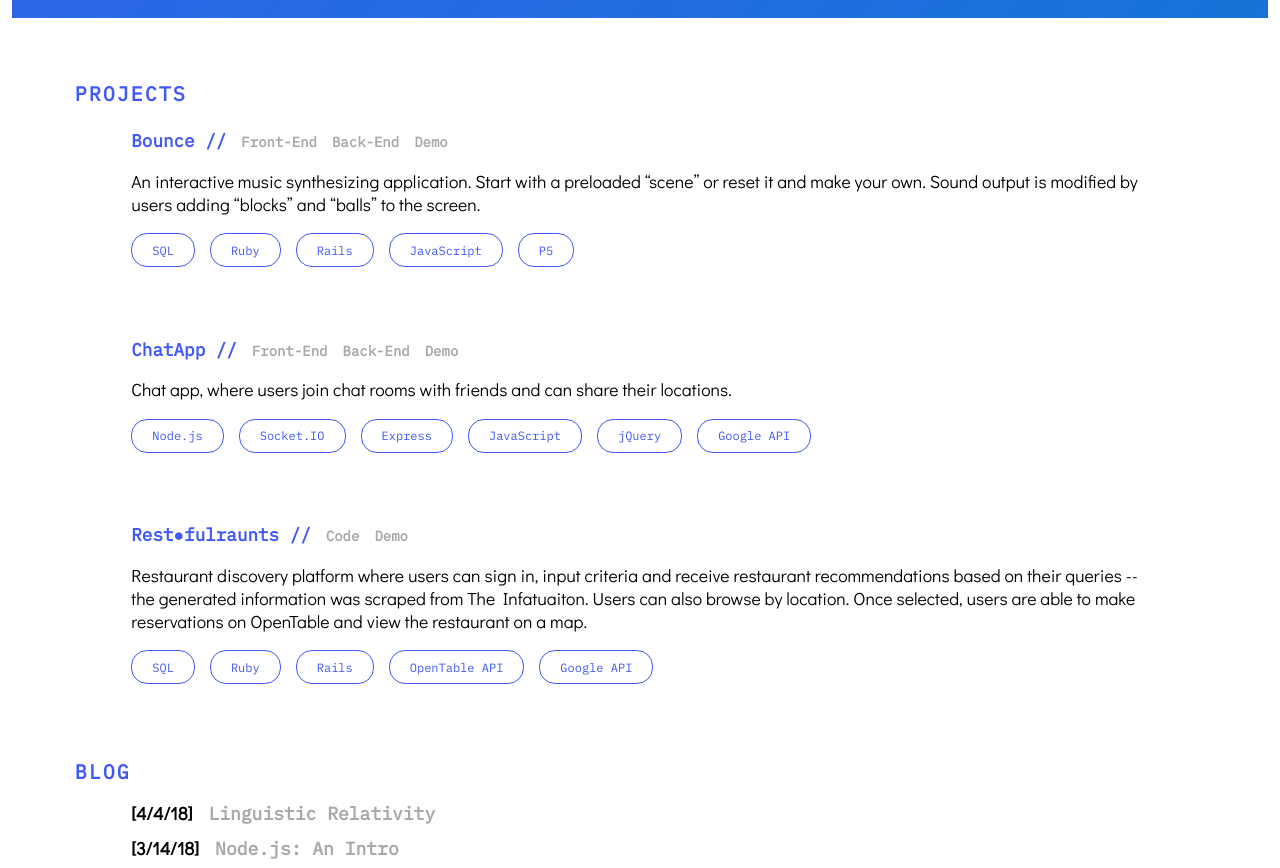
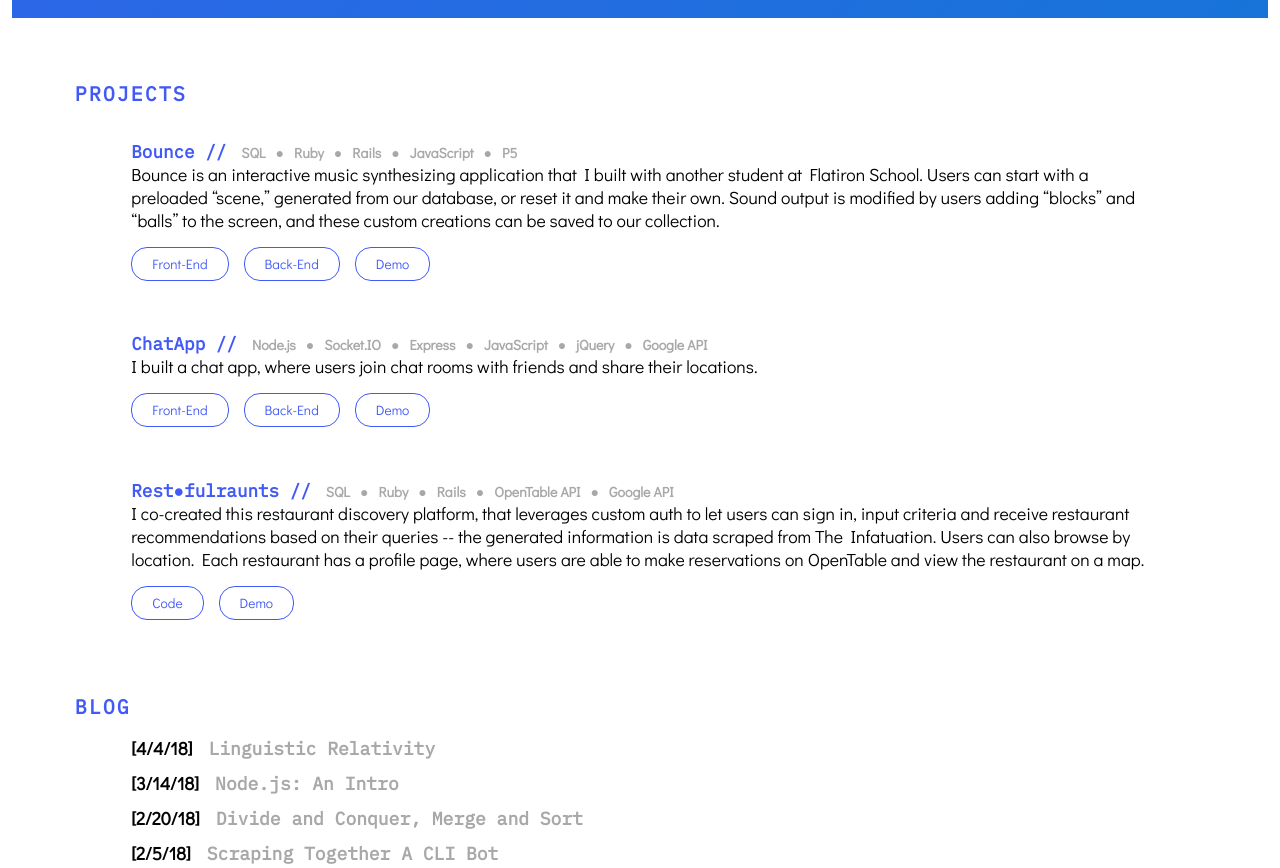
Before and after one commit to brookescarlett/brookescarlett.github.io, a website: page index.html in a window 1280 px wide. Shown: the part 760-1628 px from the top of the page. Drawn offline with Linux system fonts and the light colour scheme.

Commit message:
makes more sense

```diff
--- a/index.html
+++ b/index.html
@@ -34,42 +34,76 @@
     <h2>Projects</h2>
       <div class="projects">
         <div class="project-container" id="p1">
-          <span class="project-header"><div class="title">Bounce //</div><div><a href="https://github.com/brookescarlett/bounce-frontend" target="_blank">Front-End</a></div><div><a href="https://github.com/brookescarlett/bounce-backend" target="_blank">Back-End</a></div><div><a href="http://bounce-123.s3-website-us-east-1.amazonaws.com/" target="_blank">Demo</a></div></span>
-          <p class="description">An interactive music synthesizing application. Start with a preloaded “scene” or reset it and make your own. Sound output is modified by users adding “blocks” and “balls” to the screen.</p>
+          <span class="project-header"><div class="title">Bounce //</div>
+            <div class="frameworks">
+            <p>SQL</p>
+            <p>●</p>
+            <p>Ruby</p>
+            <p>●</p>
+            <p>Rails</p>
+            <p>●</p>
+            <p>JavaScript</p>
+            <p>●</p>
+            <p>P5 </p>
+            </div>
+          </span>
+          <p class="description">Bounce is an interactive music synthesizing application that I built with another student at Flatiron School. Users can start with a preloaded “scene,” generated from our database, or reset it and make their own. Sound output is modified by users adding “blocks” and “balls” to the screen, and these custom creations can be saved to our collection.</p>
           <div class="softwares">
-            <div>SQL</div>
-            <div>Ruby</div>
-            <div>Rails</div>
-            <div>JavaScript</div>
-            <div>P5</div>
+            <div><a href="https://github.com/brookescarlett/bounce-frontend" target="_blank">Front-End</a></div><div><a href="https://github.com/brookescarlett/bounce-backend" target="_blank">Back-End</a></div><div><a href="http://bounce-123.s3-website-us-east-1.amazonaws.com/" target="_blank">Demo</a></div>
           </div>
         </div>
 
 
         <div class="project-container" id="p2">
           <span class="project-header"><div class="title">ChatApp //</div>
-          <div><a href="https://github.com/brookescarlett/node-chat-app/tree/master/public" target="_blank">Front-End</a></div><div><a href="https://github.com/brookescarlett/node-chat-app/tree/master/server" target="_blank">Back-End</a></div><div><a href="https://pacific-harbor-25208.herokuapp.com/" target="_blank">Demo</a></div></span>
-          <p class="description">Chat app, where users join chat rooms with friends and can share their locations.</p>
+            <div class="frameworks">
+            <p>Node.js</p>
+            <p>●</p>
+            <p>Socket.IO</p>
+            <p>●</p>
+            <p>Express</p>
+            <p>●</p>
+            <p>JavaScript</p>
+            <p>●</p>
+            <p>jQuery</p>
+            <p>●</p>
+            <p>Google API</p>
+          </div>
+        </span>
+          <!-- <div><a href="https://github.com/brookescarlett/node-chat-app/tree/master/public" target="_blank">Front-End</a></div><div><a href="https://github.com/brookescarlett/node-chat-app/tree/master/server" target="_blank">Back-End</a></div><div><a href="https://pacific-harbor-25208.herokuapp.com/" target="_blank">Demo</a></div></span> -->
+          <p class="description">I built a chat app, where users join chat rooms with friends and share their locations.</p>
           <div class="softwares">
-            <div>Node.js</div>
-            <div>Socket.IO</div>
-            <div>Express</div>
-            <div>JavaScript</div>
-            <div>jQuery</div>
-            <div>Google API</div>
+            <div><a href="https://github.com/brookescarlett/node-chat-app/tree/master/public" target="_blank">Front-End</a></div>
+            <div><a href="https://github.com/brookescarlett/node-chat-app/tree/master/server" target="_blank">Back-End</a></div>
+            <div><a href="https://pacific-harbor-25208.herokuapp.com/" target="_blank">Demo</a></div>
           </div>
         </div>
 
         <div class="project-container" id="p3">
           <span class="project-header"><div class="title">Rest●fulraunts //</div>
-          <div><a href="https://github.com/brookescarlett/restfulraunts" target="_blank">Code</a></div><div><a href="http://restfulraunts.herokuapp.com/" target="_blank">Demo</a></div></span>
-          <p class="description">Restaurant discovery platform where users can sign in, input criteria and receive restaurant recommendations based on their queries -- the generated information was scraped from The Infatuaiton. Users can also browse by location. Once selected, users are able to make reservations on OpenTable and view the restaurant on a map.</p>
+          <div class="frameworks">
+          <p>SQL</p>
+          <p>●</p>
+          <p>Ruby</p>
+          <p>●</p>
+          <p>Rails</p>
+          <p>●</p>
+          <p>OpenTable API</p>
+          <p>●</p>
+          <p>Google API </p>
+          </div>
+          <!-- <div class="frameworks">SQL</div><div class="frameworks">Ruby</div><div class="frameworks">Rails</div><div class="frameworks">OpenTable API</div><div class="frameworks">Google API</div> -->
+
+        </span>
+          <p class="description">I co-created this restaurant discovery platform, that leverages custom auth to let users can sign in, input criteria and receive restaurant recommendations based on their queries -- the generated information is data scraped from The Infatuation. Users can also browse by location. Each restaurant has a profile page, where users are able to make reservations on OpenTable and view the restaurant on a map.</p>
           <div class="softwares">
-            <div>SQL</div>
+            <div><a href="https://github.com/brookescarlett/restfulraunts" target="_blank">Code</a></div>
+            <div><a href="http://restfulraunts.herokuapp.com/" target="_blank">Demo</a></div>
+            <!-- <div>SQL</div>
             <div>Ruby</div>
             <div>Rails</div>
             <div>OpenTable API</div>
-            <div>Google API</div>
+            <div>Google API</div> -->
           </div>
         </div>
       </div>
--- a/src/style.css
+++ b/src/style.css
@@ -142,8 +142,8 @@ p {
   margin-top: 5px;
 }
 
-.projects > div {
-  margin-bottom: 2.5%;
+div.project-container{
+  margin-bottom: 2%;
 }
 
 .projects > #p3 {
@@ -151,7 +151,7 @@ p {
 }
 
 .project-container {
-  margin: 45px 0;
+  margin: 20px 0;
 }
 
 .project-header {
@@ -166,17 +166,29 @@ p {
   font-size: 1.1rem;
 }
 
-.project-header > div > a {
+.frameworks {
   font-family: 'IBM Plex Mono', monospace;
   text-decoration: none;
   padding-left: 15px;
   color: #a8a8a8;
+  font-size: .85rem !important;
+  font-weight: bolder;
+  display: flex;
+  flex-direction: row;
+}
+
+.frameworks > p{
+  margin-bottom: 0px;
+  margin-right: 10px;
   font-size: 14px;
-  font-weight: bolder;
 }
 
 .project-header > div > a:hover {
   color: rgba(65, 89, 246, 1);
+}
+
+p.description {
+  margin: 0px 0px 15px 0px;
 }
 
 .softwares {
@@ -193,7 +205,7 @@ p {
   color: rgba(65, 89, 246, 1);
   padding: 0px 20px;
   height: 32px;
-  font-size: 0.75rem;
+  font-size: 0.85rem;
   position: relative;
   text-align: center;
   vertical-align: middle;
@@ -201,6 +213,16 @@ p {
   flex-direction: column;
   justify-content: center;
   margin-right: 15px;
+}
+
+.softwares > div > a{
+  text-decoration: none;
+  color: rgba(65, 89, 246, 1);
+}
+
+.softwares > div > a:hover{
+  text-decoration: none;
+  color: #a8a8a8;
 }
 
 /* Blog Posts */
@@ -317,7 +339,7 @@ footer {
 }
 
 /* Mobile  */
-@media only screen and (max-width: 600px) {
+@media only screen and (max-width: 700px) {
 
   #name {
     font-size: 2rem
@@ -332,25 +354,34 @@ footer {
     font-size: 1.25rem;
   }
 
-  .projects > div {
+  .project-container {
     margin-bottom: -10px;
   }
 
   span.project-header {
     display: flex;
+    flex-direction: column;
+    flex-wrap: wrap;
     margin-left: 0px
   }
-
   span.project-header > div{
     font-size: 0.9rem !important;
     font-weight: 800px;
   }
 
-  .project-header > div > a {
-    font-size: 0.8rem !important;
+  div.frameworks{
+    margin-left: -15px;
+    display: flex;
+    flex-wrap: wrap;
+  }
+
+  .frameworks > p{
+    font-size: 12px;
+    margin: 0px 5px 0px 0px;
   }
 
   p.description {
+    margin-top: 0px;
     font-size: 14px;
     margin-bottom: 5px;
   }
@@ -362,7 +393,7 @@ footer {
 
   .softwares > div {
     border: 1px solid rgba(65, 89, 246, 1);
-    padding: 0px 5px;
+    padding: 5px 10px;
     margin-top: 5px;
     height: 10px;
     font-size: 0.5rem;
```
